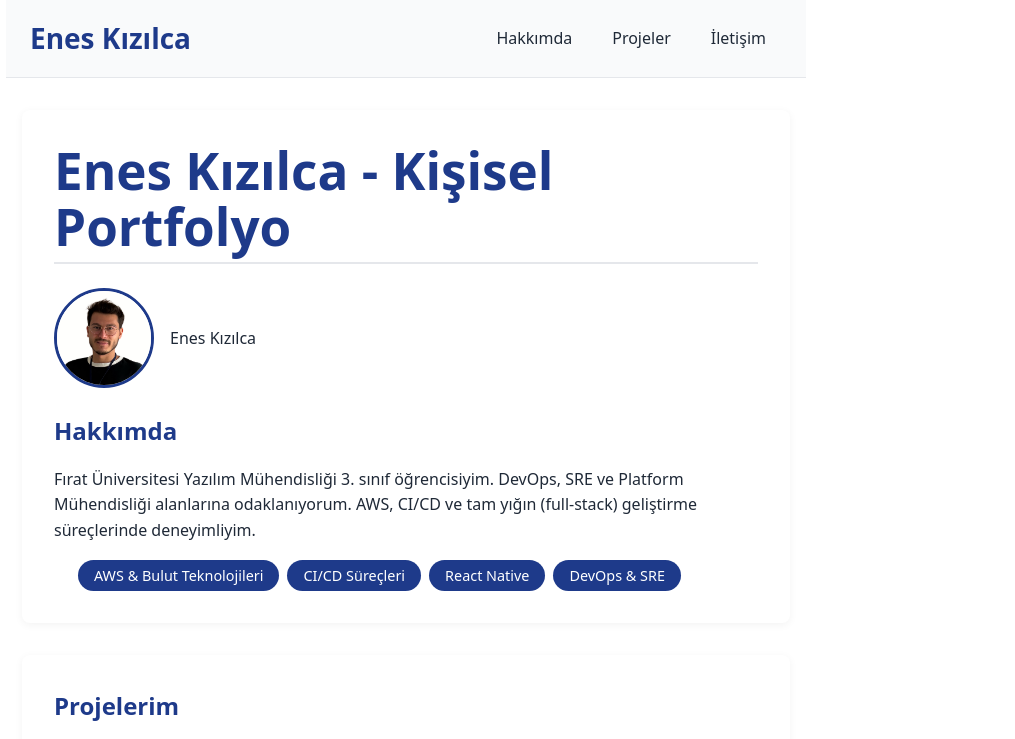
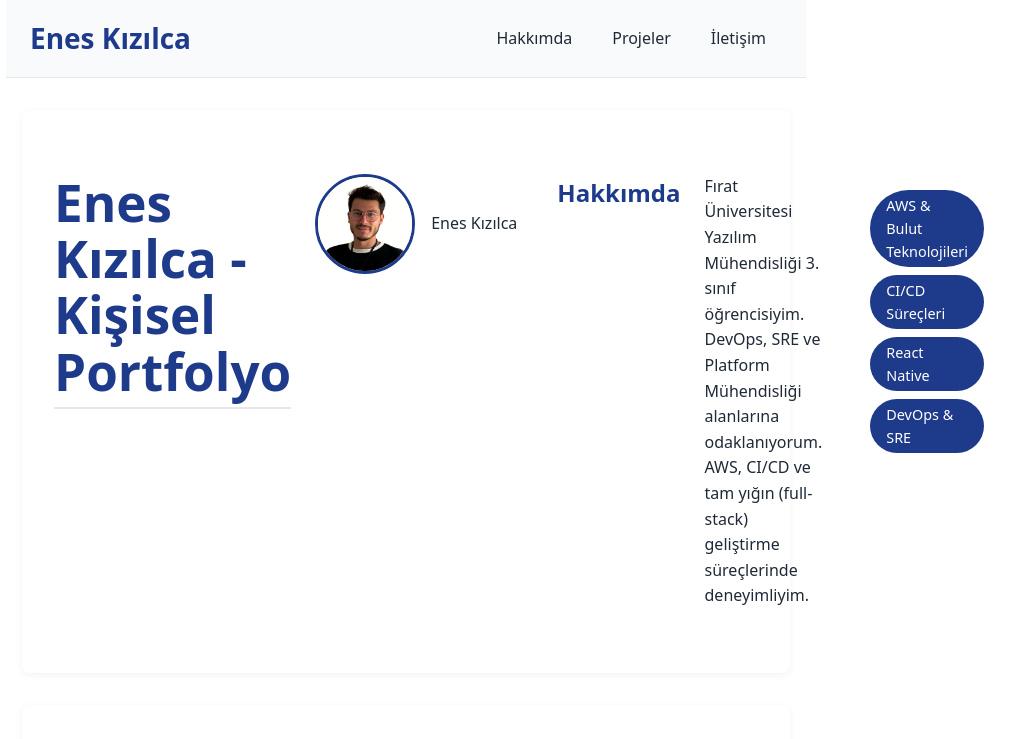
Before and after one commit to eneskizilca/web-lab-project, a React (Vite) app: page / in a window 1280 px wide. Shown: the top 739 px of the page, without its empty margins (234-1249 px from the left). Built offline with nearby package versions, Linux system fonts and the light colour scheme.

Commit message:
feat: implement 3-breakpoint responsive design

```diff
--- a/src/App.css
+++ b/src/App.css
@@ -283,3 +283,48 @@ footer {
   padding-bottom: var(--space-lg);
   margin-top: auto;
 }
+
+/* ===== TABLET (640px ve üzeri) ===== */
+@media (min-width: 640px) {
+  section {
+    padding: var(--space-2xl) var(--space-xl);
+  }
+
+  /* Hakkımda yatay düzen */
+  #hakkimda {
+    display: flex;
+    flex-direction: row;
+    align-items: flex-start;
+    text-align: left;
+    gap: var(--space-lg);
+  }
+
+  #hakkimda figure {
+    flex-shrink: 0;
+    margin-right: var(--space-md);
+  }
+
+  /* Form butonu tam genişlik olmaktan çıkar */
+  button[type="submit"] {
+    width: auto;
+  }
+}
+
+/* ===== MASAÜSTÜ (1024px ve üzeri) ===== */
+@media (min-width: 1024px) {
+
+  /* İçerik genişliğini sınırla */
+  main {
+    max-width: 1200px;
+    margin: 0 auto;
+  }
+
+  section {
+    padding: var(--space-3xl) var(--space-xl);
+  }
+
+  /* Proje kartları en az 3 sütun */
+  .project-grid {
+    grid-template-columns: repeat(3, 1fr);
+  }
+}
```
